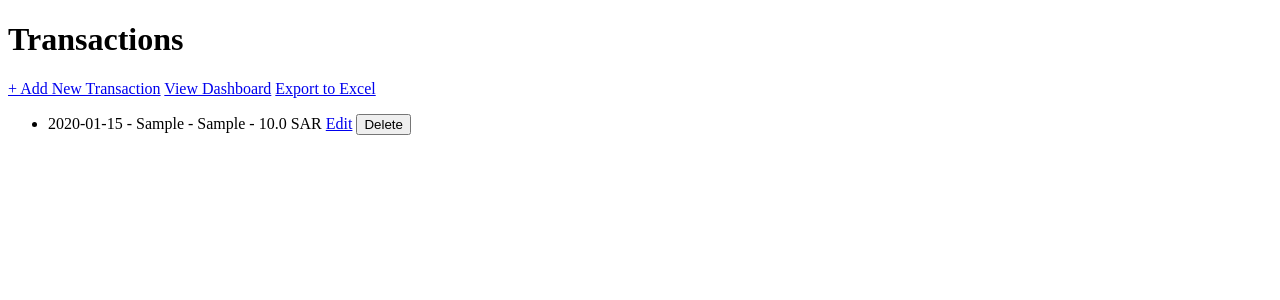
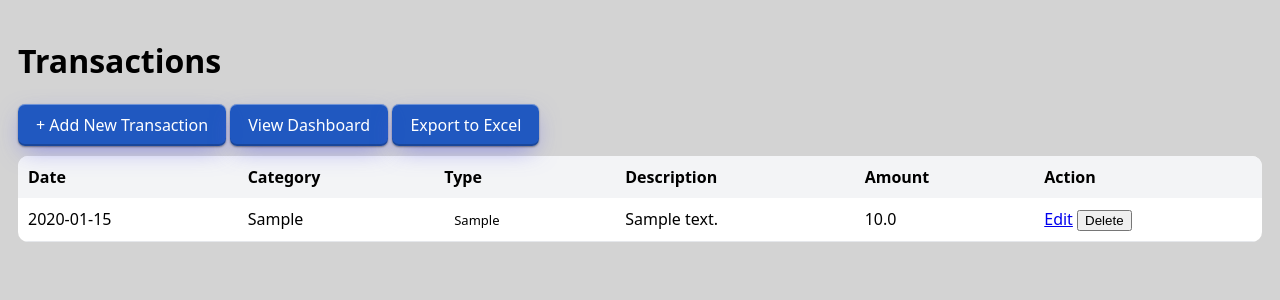
Before and after one commit to ahmed71huz/budget-tracker, a Flask app: page / in a window 1280 px wide. Shown: the top 300 px of the page. Run offline with Flask 3, Linux system fonts and the light colour scheme; tables that the repository leaves empty hold one stand-in row (values such as "Sample post").

Commit message:
Style buttons and show transactions in a table

```diff
--- a/templates/add.html
+++ b/templates/add.html
@@ -2,6 +2,7 @@
 <html lang="en">
 <head>
   <title>Add Transaction</title>
+  <link href="{{ url_for('static', filename='style.css') }}" rel="stylesheet" >
 </head>
 <body>
   <h1>Add New Transaction</h1>
@@ -29,7 +30,7 @@
     <input type="text" name="description">
     <br><br>
 
-    <button type="submit">Save</button>
+    <button type="submit" class="btn">Save</button>
   </form>
 </body>
 </html>
--- a/templates/edit.html
+++ b/templates/edit.html
@@ -2,6 +2,8 @@
 <html lang="en">
 <head>
   <title>Edit Transaction</title>
+  <link href="{{ url_for('static', filename='style.css') }}" rel="stylesheet" >
+
 </head>
 <body>
   <h1>Edit Transaction</h1>
@@ -29,7 +31,7 @@
     <input type="text" name="description" value="{{ t.description }}">
     <br><br>
 
-    <button type="submit">Save Changes</button>
+    <button type="submit" class="btn">Save Changes</button>
   </form>
 </body>
 </html>
--- a/templates/index.html
+++ b/templates/index.html
@@ -1,25 +1,47 @@
 <!doctype html>
 <html lang="en">
+
 <head>
+  <link href="{{ url_for('static', filename='style.css') }}" rel="stylesheet">
   <title>Budget Tracker</title>
 </head>
+
 <body>
   <h1>Transactions</h1>
-  <a href="/add">+ Add New Transaction</a>
-  <a href="/dashboard">View Dashboard</a>
-  <a href="/export">Export to Excel</a>
+  <a href="/add" class="btn">+ Add New Transaction</a>
+  <a href="/dashboard" class="btn">View Dashboard</a>
+  <a href="/export" class="btn">Export to Excel</a>
 
 
-  <ul>
+  <table>
+    <thead>
+      <tr>
+        <th>Date</th>
+        <th>Category</th>
+        <th>Type</th>
+        <th>Description</th>
+        <th>Amount</th>
+        <th>Action</th>
+      </tr>
+    </thead>
+    <tbody>
       {% for t in transactions %}
-      <li>
-        {{ t.date }} - {{ t.type }} - {{ t.category }} - {{ t.amount }} SAR
+      <tr>
+        <td>{{ t.date }}</td>
+        <td>{{ t.category}}</td>
+        <td><span class=" badge {{ t.type }}">{{t.type }}</span></td>
+        <td>{{t.description}}</td>
+        <td class=" amount {{ t.type }}"> {{t.amount }}</td>
+        <td>
           <a href="/edit/{{ t.id }}">Edit</a>
           <form method="POST" action="/delete/{{ t.id }}" style="display:inline;">
             <button type="submit">Delete</button>
           </form>
-      </li>
+        </td>
+      </tr>
       {% endfor %}
-  </ul>
+    </tbody>
+  </table>
 </body>
+
 </html>
```
Lines whose indentation alone changed are shown as unchanged.
